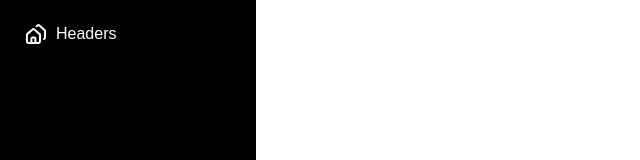
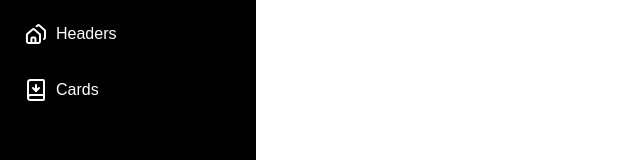
Before and after one commit to alejandro-v02/PixelCraft, a React (Vite) app: page / in a window 1280 px wide. Shown: the part 226-386 px from the top of the page, without its empty margins (0-640 px from the left). Built offline with nearby package versions, Linux system fonts and the light colour scheme.

Commit message:
Add Cards module
Barebones module with just a title, wired into the sidebar nav and
the dashboard's module switcher.

```diff
--- a/src/App.jsx
+++ b/src/App.jsx
@@ -3,6 +3,7 @@ import HomeIcon from "./assets/icons/Home.svg?react";
 import UsersIcon from "./assets/icons/User.svg?react";
 import ButtonsIcon from "./assets/icons/button.svg?react";
 import SearchIcon from "./assets/icons/search-bar.svg?react";
+import CardsIcon from "./assets/icons/report.svg?react";
 
 const modules=[
   {id:'home',icon:HomeIcon,name:'Inicio'},
@@ -10,6 +11,7 @@ const modules=[
   {id:'buttons',icon:ButtonsIcon,name:'Buttons'},
   {id:'searchbar',icon:SearchIcon,name:'Search Bar'},
   {id:'headers',icon:HomeIcon,name:'Headers'},
+  {id:'cards',icon:CardsIcon,name:'Cards'},
 ]
 
 function App() {
--- a/src/components/templates/DashboardLayout.jsx
+++ b/src/components/templates/DashboardLayout.jsx
@@ -7,6 +7,7 @@ import Users from "../../modules/Users";
 import Buttons from "../../modules/Buttons";
 import SearchBar from '../../modules/Search-bar';
 import Headers from "../../modules/Headers";
+import Cards from "../../modules/Cards";
 
 function DashboardLayout({modules}){
     const [selectedModuleId,setSelectedModuleId]=useState(modules[0].id);
@@ -17,6 +18,7 @@ function DashboardLayout({modules}){
         buttons:Buttons,
         searchbar:SearchBar,
         headers:Headers,
+        cards:Cards,
     };
 
     const SelectedComponent=moduleComponent[selectedModuleId];
--- /dev/null
+++ b/src/modules/Cards.jsx
@@ -0,0 +1,9 @@
+function Cards(){
+    return(
+        <div>
+            <h2>Cards</h2>
+        </div>
+    )
+}
+
+export default Cards
```
